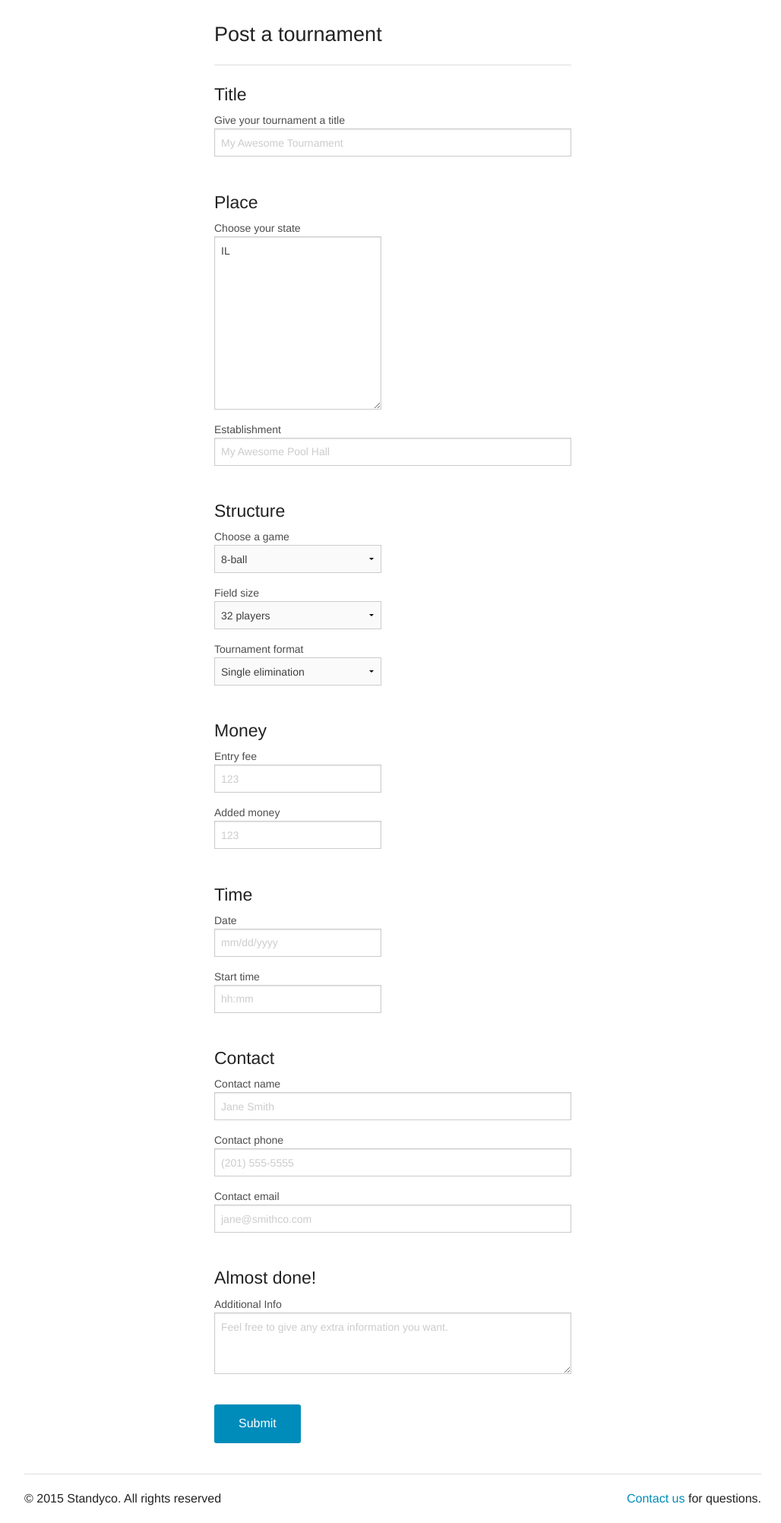
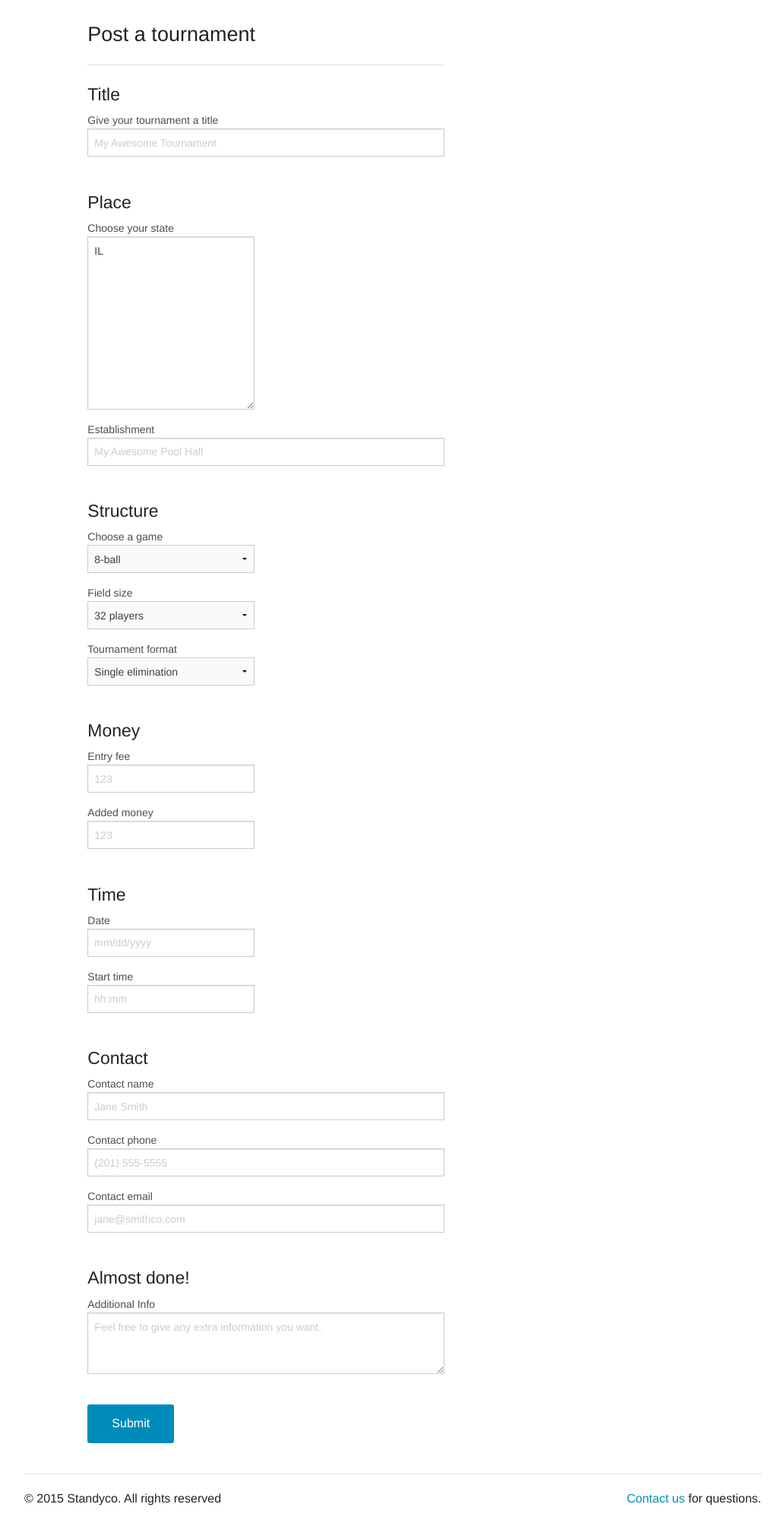
Before and after one commit to sanp/standyco-poolapp, a Django app: template poolapp/apps/post/templates/post/tourney_form_upload.html in a window 1280 px wide. Shown: the part 45-2049 px from the top of the page at 76% size, without its empty margins (123-1151 px from the left). Run offline with Django 3.2, Linux system fonts and the light colour scheme; the template is opened without the code that fills it: values that come from a table or form of the project are taken from there, others are empty; parts of the project's set-up code (start-up, migrations or seed data) failed here and were passed over; some libraries are stand-ins or nearby versions.

Commit message:
Little adjustment to the post page layout

```diff
--- a/poolapp/apps/post/templates/post/tourney_form_upload.html
+++ b/poolapp/apps/post/templates/post/tourney_form_upload.html
@@ -5,9 +5,13 @@
 
 <br />
 
+<div class="row">
 
-<div class="row">
-  <div class="large-6 medium-6 large-centered medium-centered columns">
+  <div class="large-1 medium-1 columns">
+    <br />
+  </div>
+
+  <div class="large-6 medium-6 left columns">
 
     <!-- Page title section open -->
     <div class="row">
```
